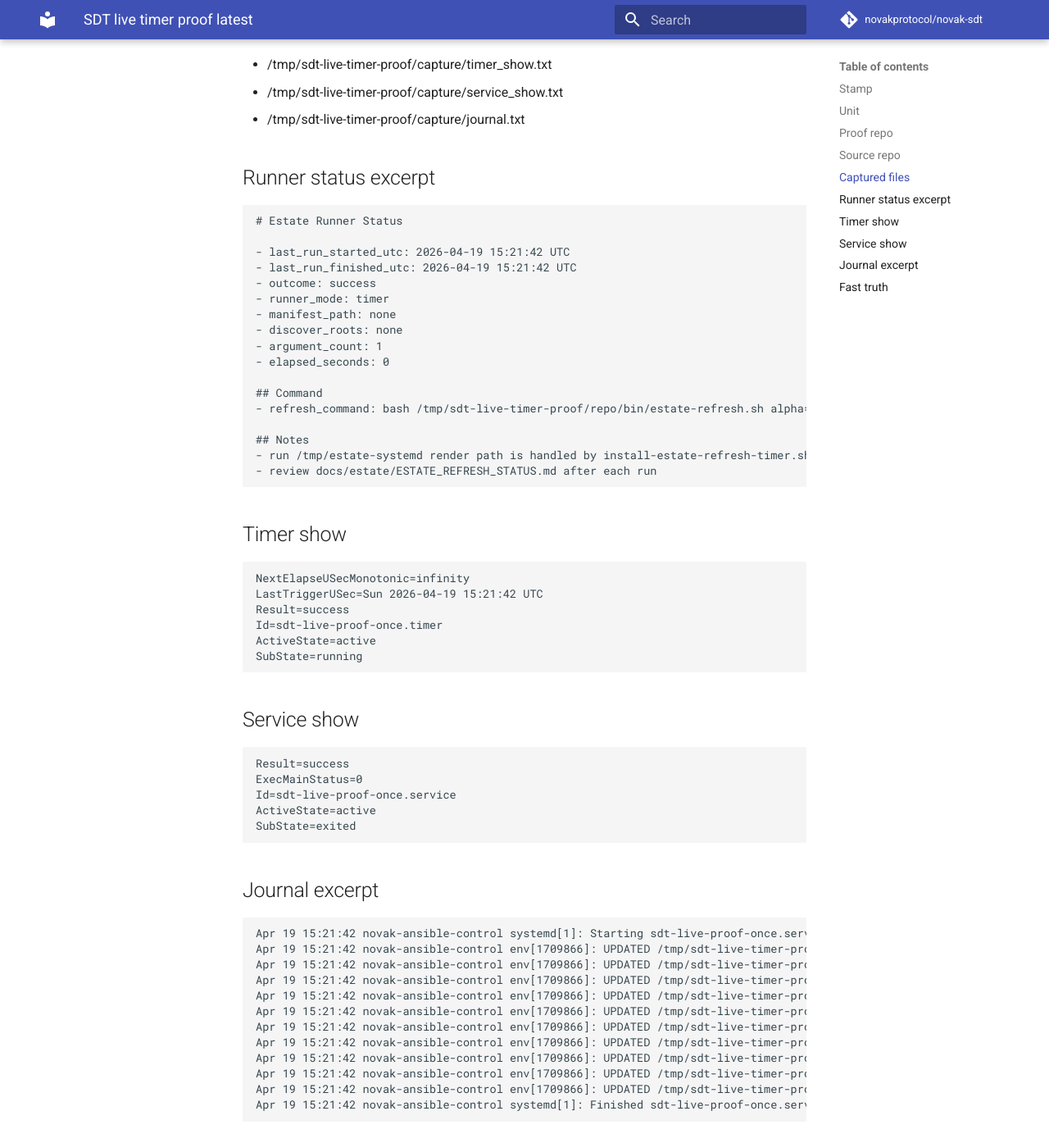
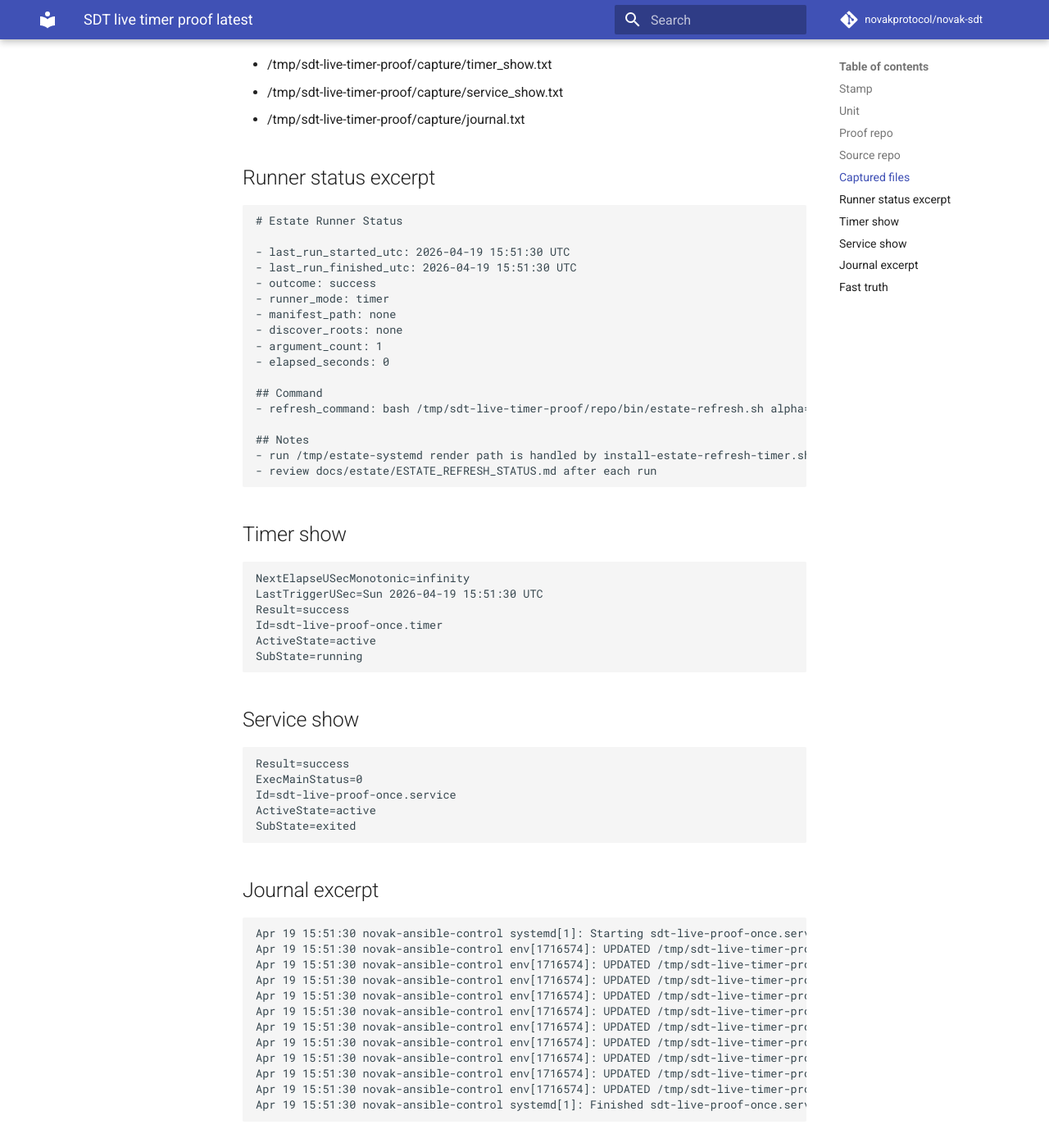
Before and after one commit to novakprotocol/novak-sdt, an MkDocs documentation site: the page built from docs/status/SDT_LIVE_TIMER_PROOF_LATEST.md, in a window 1280 px wide and 1400 px high, scrolled down 679 px. Shown: the top 1394 px of the window at 82% size. Built offline with MkDocs 1.6.1 and Material for MkDocs 9.7.7, drawn with Linux system fonts in a browser that asks for light colours; comment, search, counter and statistics services are not loaded; some of the changed text lies outside the part shown.

````diff
--- a/docs/status/SDT_LIVE_TIMER_PROOF_LATEST.md
+++ b/docs/status/SDT_LIVE_TIMER_PROOF_LATEST.md
@@ -21,8 +21,8 @@
 ```
 # Estate Runner Status
 
-- last_run_started_utc: 2026-04-19 15:21:42 UTC
-- last_run_finished_utc: 2026-04-19 15:21:42 UTC
+- last_run_started_utc: 2026-04-19 15:51:30 UTC
+- last_run_finished_utc: 2026-04-19 15:51:30 UTC
 - outcome: success
 - runner_mode: timer
 - manifest_path: none
@@ -41,7 +41,7 @@
 ## Timer show
 ```
 NextElapseUSecMonotonic=infinity
-LastTriggerUSec=Sun 2026-04-19 15:21:42 UTC
+LastTriggerUSec=Sun 2026-04-19 15:51:30 UTC
 Result=success
 Id=sdt-live-proof-once.timer
 ActiveState=active
@@ -59,18 +59,18 @@
 
 ## Journal excerpt
 ```
-Apr 19 15:21:42 novak-ansible-control systemd[1]: Starting sdt-live-proof-once.service - /usr/bin/env bash --noprofile --norc bin/estate-refresh-runner.sh alpha=/tmp/sdt-live-timer-proof/source...
-Apr 19 15:21:42 novak-ansible-control env[1709866]: UPDATED /tmp/sdt-live-timer-proof/repo/docs/estate/ESTATE_HISTORY_SUMMARY.md
-Apr 19 15:21:42 novak-ansible-control env[1709866]: UPDATED /tmp/sdt-live-timer-proof/repo/docs/estate/ESTATE_PRIORITY_QUEUE.md
-Apr 19 15:21:42 novak-ansible-control env[1709866]: UPDATED /tmp/sdt-live-timer-proof/repo/docs/estate/ESTATE_ACTION_QUEUE.md
-Apr 19 15:21:42 novak-ansible-control env[1709866]: UPDATED /tmp/sdt-live-timer-proof/repo/docs/estate/ESTATE_INGEST_SUMMARY.md
-Apr 19 15:21:42 novak-ansible-control env[1709866]: UPDATED /tmp/sdt-live-timer-proof/repo/docs/estate/ESTATE_CATALOG.md
-Apr 19 15:21:42 novak-ansible-control env[1709866]: UPDATED /tmp/sdt-live-timer-proof/repo/docs/estate/ESTATE_REFRESH_STATUS.md
-Apr 19 15:21:42 novak-ansible-control env[1709866]: UPDATED /tmp/sdt-live-timer-proof/repo/docs/estate/ESTATE_ARCHIVE_INDEX.md
-Apr 19 15:21:42 novak-ansible-control env[1709866]: UPDATED /tmp/sdt-live-timer-proof/repo/docs/estate/ESTATE_DELTA.md
-Apr 19 15:21:42 novak-ansible-control env[1709866]: UPDATED /tmp/sdt-live-timer-proof/repo/docs/estate/ESTATE_TRENDS.md
-Apr 19 15:21:42 novak-ansible-control env[1709866]: UPDATED /tmp/sdt-live-timer-proof/repo/estate/archive/estate_refresh_history.ndjson
-Apr 19 15:21:42 novak-ansible-control systemd[1]: Finished sdt-live-proof-once.service - /usr/bin/env bash --noprofile --norc bin/estate-refresh-runner.sh alpha=/tmp/sdt-live-timer-proof/source.
+Apr 19 15:51:30 novak-ansible-control systemd[1]: Starting sdt-live-proof-once.service - /usr/bin/env bash --noprofile --norc bin/estate-refresh-runner.sh alpha=/tmp/sdt-live-timer-proof/source...
+Apr 19 15:51:30 novak-ansible-control env[1716574]: UPDATED /tmp/sdt-live-timer-proof/repo/docs/estate/ESTATE_HISTORY_SUMMARY.md
+Apr 19 15:51:30 novak-ansible-control env[1716574]: UPDATED /tmp/sdt-live-timer-proof/repo/docs/estate/ESTATE_PRIORITY_QUEUE.md
+Apr 19 15:51:30 novak-ansible-control env[1716574]: UPDATED /tmp/sdt-live-timer-proof/repo/docs/estate/ESTATE_ACTION_QUEUE.md
+Apr 19 15:51:30 novak-ansible-control env[1716574]: UPDATED /tmp/sdt-live-timer-proof/repo/docs/estate/ESTATE_INGEST_SUMMARY.md
+Apr 19 15:51:30 novak-ansible-control env[1716574]: UPDATED /tmp/sdt-live-timer-proof/repo/docs/estate/ESTATE_CATALOG.md
+Apr 19 15:51:30 novak-ansible-control env[1716574]: UPDATED /tmp/sdt-live-timer-proof/repo/docs/estate/ESTATE_REFRESH_STATUS.md
+Apr 19 15:51:30 novak-ansible-control env[1716574]: UPDATED /tmp/sdt-live-timer-proof/repo/docs/estate/ESTATE_ARCHIVE_INDEX.md
+Apr 19 15:51:30 novak-ansible-control env[1716574]: UPDATED /tmp/sdt-live-timer-proof/repo/docs/estate/ESTATE_DELTA.md
+Apr 19 15:51:30 novak-ansible-control env[1716574]: UPDATED /tmp/sdt-live-timer-proof/repo/docs/estate/ESTATE_TRENDS.md
+Apr 19 15:51:30 novak-ansible-control env[1716574]: UPDATED /tmp/sdt-live-timer-proof/repo/estate/archive/estate_refresh_history.ndjson
+Apr 19 15:51:30 novak-ansible-control systemd[1]: Finished sdt-live-proof-once.service - /usr/bin/env bash --noprofile --norc bin/estate-refresh-runner.sh alpha=/tmp/sdt-live-timer-proof/source.
 ```
 
 ## Fast truth
````
Also changed, not shown: other parts of docs/status/SDT_LIVE_TIMER_PROOF_LATEST.md (+1 -1 lines), README.md (+20 -0 lines), docs/status/SDT_INTERNAL_CANDIDATE_PROOF.md (+1 -1 lines), docs/status/SDT_NOTIFY_N1_LATEST.md (+1 -1 lines), 3 other files.
